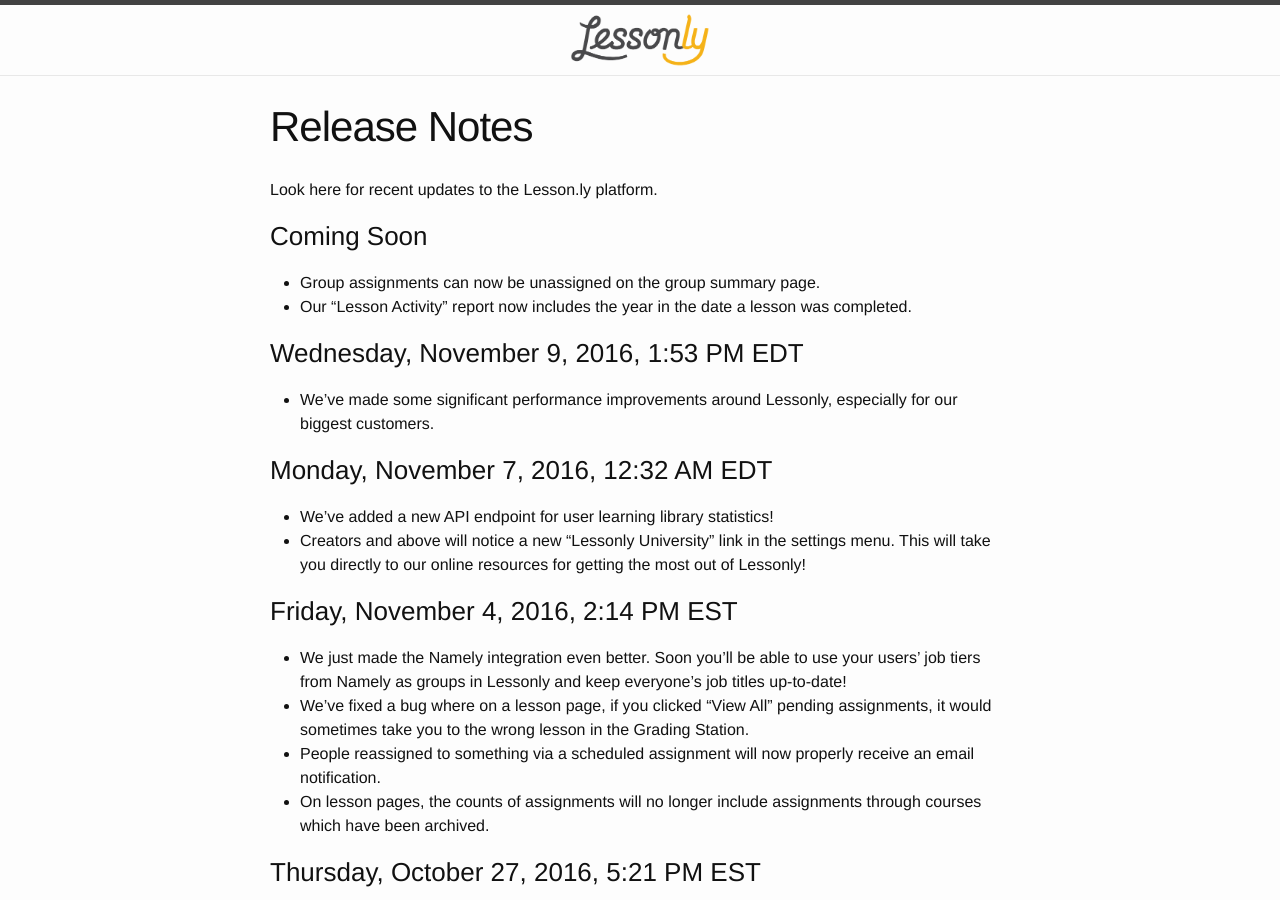
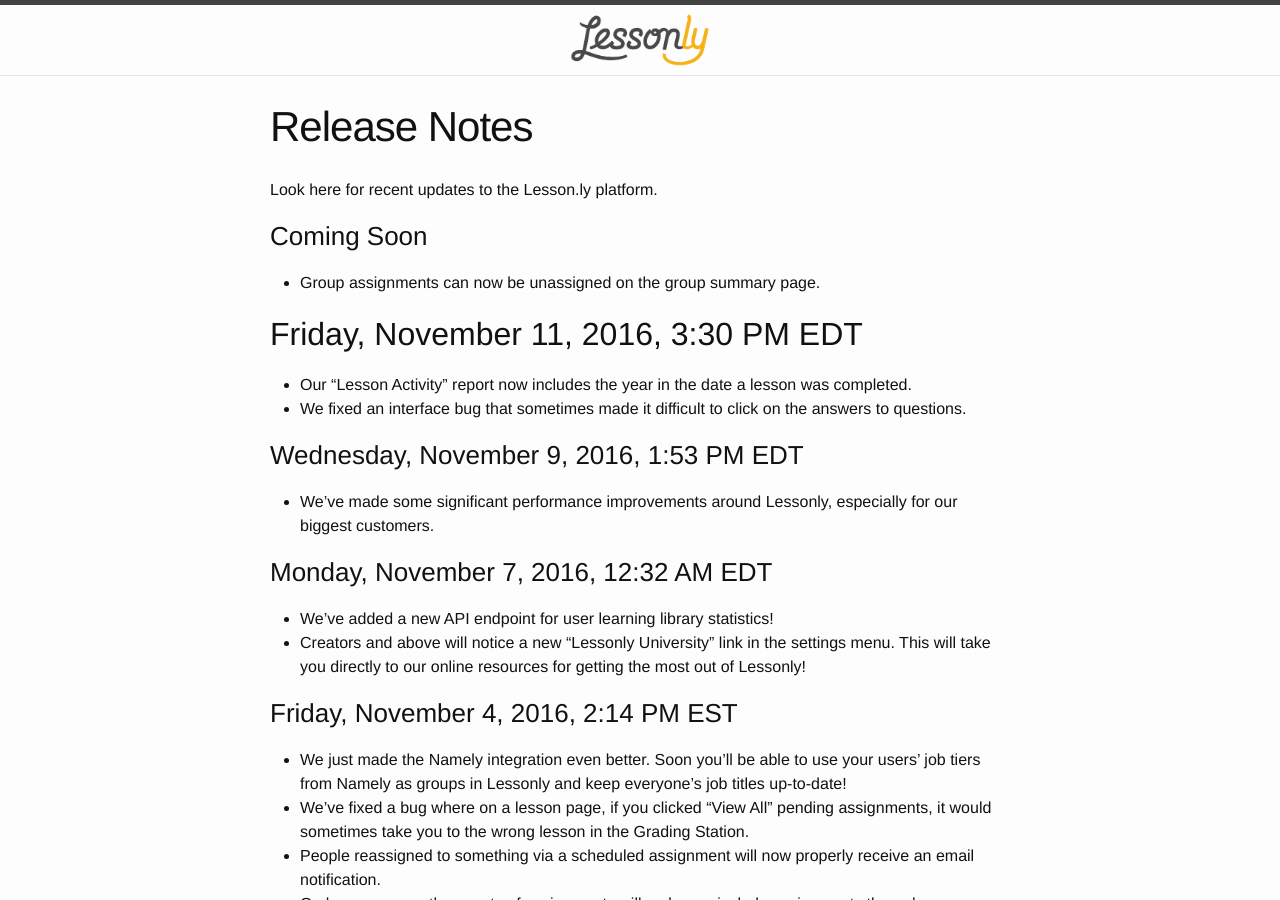
Before and after one commit to isabella232/lessonly.github.io, a Jekyll site: the page built from release-notes.md, in a window 1280 px wide and 900 px high. Built offline with Jekyll 4.4.1, drawn with Linux system fonts in a browser that asks for light colours.

Commit message:
Released!

```diff
--- a/release-notes.md
+++ b/release-notes.md
@@ -9,7 +9,11 @@
 ### Coming Soon
 
 - Group assignments can now be unassigned on the group summary page.
+
+## Friday, November 11, 2016, 3:30 PM EDT
+
 - Our “Lesson Activity” report now includes the year in the date a lesson was completed.
+- We fixed an interface bug that sometimes made it difficult to click on the answers to questions.
 
 ### Wednesday, November 9, 2016, 1:53 PM EDT
 
```
